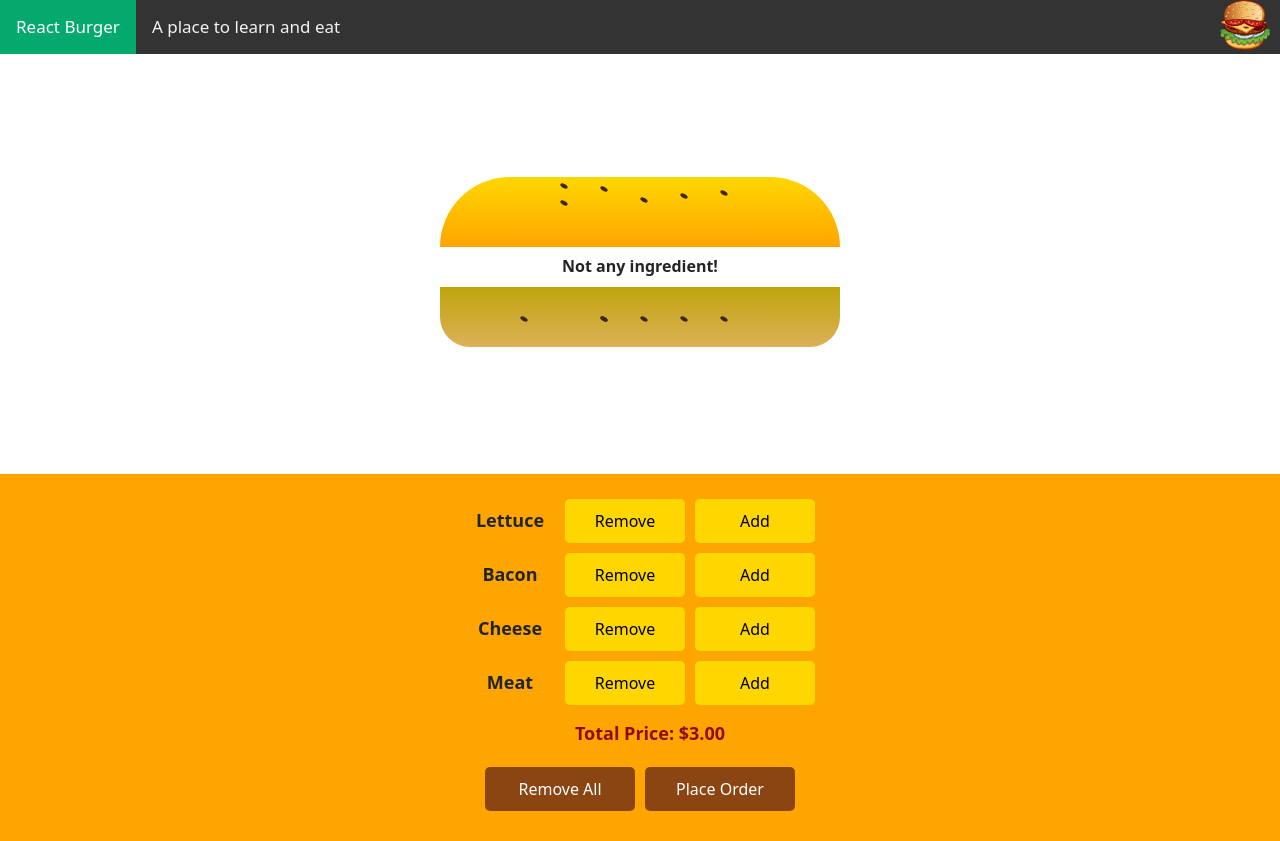
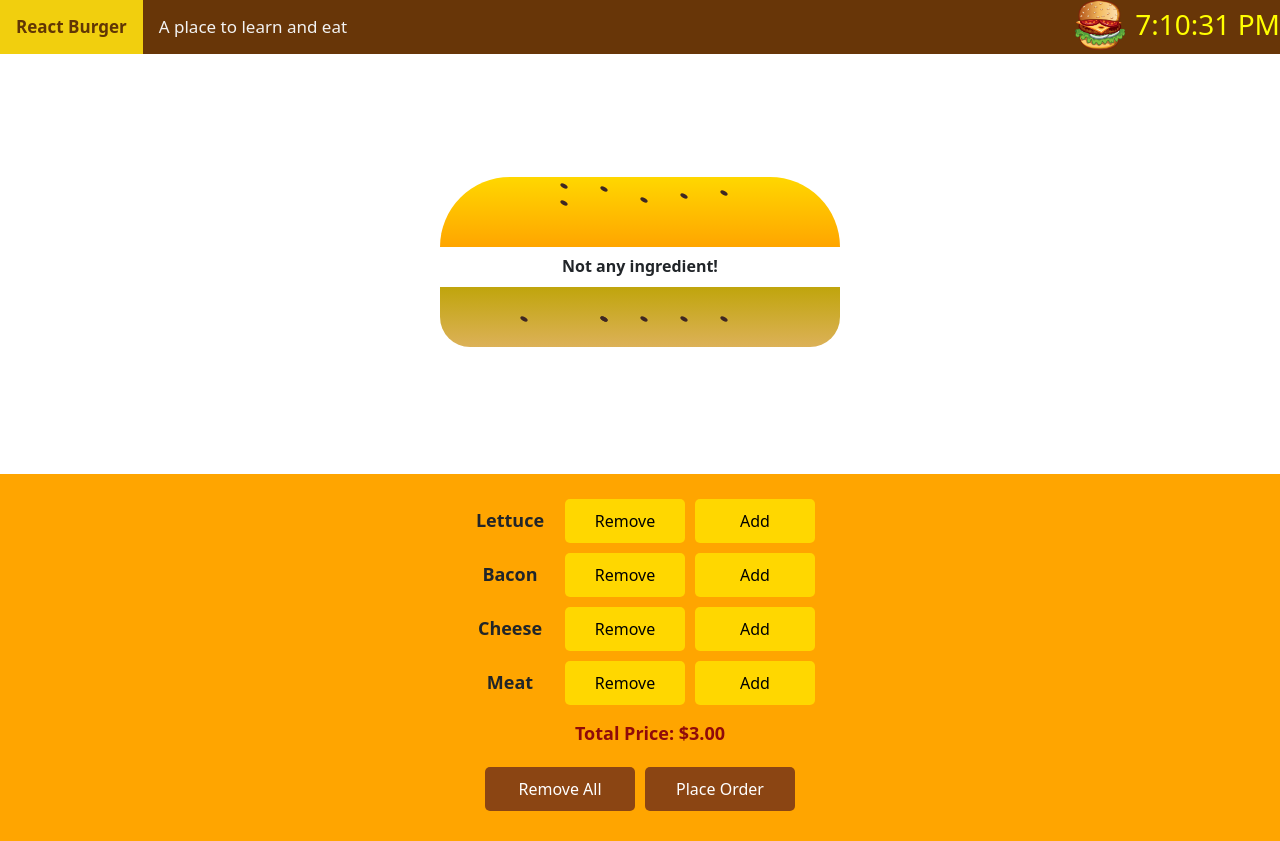
Before and after one commit to SIBTAIN-ASAD/react-burger, a React (Create React App) app: page / in a window 1280 px wide. Built offline with nearby package versions, Linux system fonts and the light colour scheme.

Commit message:
add : clock - added clock to navbar and did some styling

```diff
--- a/src/components/controls/BurgerControl.css
+++ b/src/components/controls/BurgerControl.css
@@ -23,16 +23,6 @@
     cursor: pointer;
   }
 
-  .gradient-button {
-    width: 150px;
-    margin: 5px;
-    padding: 10px;
-    background: linear-gradient(#FFD700, #FFA500); /* Gradient button color */
-    border: none;
-    border-radius: 5px;
-    cursor: pointer;
-  }
-
   .total-display {
     margin: 10px 0;
     font-size: 18px;
@@ -41,15 +31,6 @@
     margin-left: 20px;
   }
 
-  .remove-gradient-button {
-    width: 200px;
-    margin: 10px 0;
-    padding: 10px;
-    background: linear-gradient(#c0a50c, #dcb158); /* Gradient button color */
-    border: none;
-    border-radius: 5px;
-    cursor: pointer;
-  }
 
   .order-button {
     width: 150px;
@@ -70,3 +51,22 @@
     font-size: 18px;
     font-weight: bold;
   }
+
+  /* add hover and click to buttons */
+  .button:hover {
+    background-color: #ecd23d; /* Yellow button color */
+  }
+
+  .button:active {
+    background-color: #8B4513; /* Yellow button color */
+    color: #fff; /* White text color */
+  }
+
+  .order-button:hover {
+    background-color: #683613; /* Yellow button color */
+  }
+
+  .order-button:active {
+    background-color: #eccc3d; /* Yellow button color */
+    color: #0c0202; /* White text color */
+  }
--- a/src/components/navbar/Navbar.css
+++ b/src/components/navbar/Navbar.css
@@ -1,6 +1,6 @@
 .topnav {
 overflow: hidden;
-background-color: #333;
+background-color: #683608;
 }
 
 .topnav a {
@@ -18,8 +18,9 @@ color: black;
 }
 
 .topnav a.active {
-background-color: #04AA6D;
-color: white;
+background-color: #f1cf0e;
+color: rgb(97, 54, 5);
+font-weight: bold;
 }
 
 .logo {
--- a/src/components/navbar/Navbar.jsx
+++ b/src/components/navbar/Navbar.jsx
@@ -1,15 +1,41 @@
 // navbar
-
-import React from 'react';
+import React, {useState, useEffect} from 'react';
 import './Navbar.css';
 import image from '../../assets/images/logo.png';
 
+
+const Clock = ({ color, time }) => {
+    return (
+        // set color and display inline-block and float right
+      <h3 style={{ color: color , display: 'inline-block' , float: 'right' }} className='pt-2'>
+        {time}
+      </h3>
+    );
+  }
+
+
 const Navbar = () => {
+
+    // time state
+    const [time, setTime] = useState(new Date().toLocaleTimeString());
+
+    // useEffect
+    useEffect(() => {
+        const interval = setInterval(() => {
+            setTime(new Date().toLocaleTimeString());
+        }, 1000);
+        return () => clearInterval(interval);
+    }, [time]);
+
+
+
+
     return (
 
         <div class="topnav">
             <a class="active" href="#home">React Burger</a>
             <a href="#news">A place to learn and eat</a>
+            <Clock color="yellow" time={time} />
             <img src={image} alt="logo" className='logo' />
         </div>
     );
```
